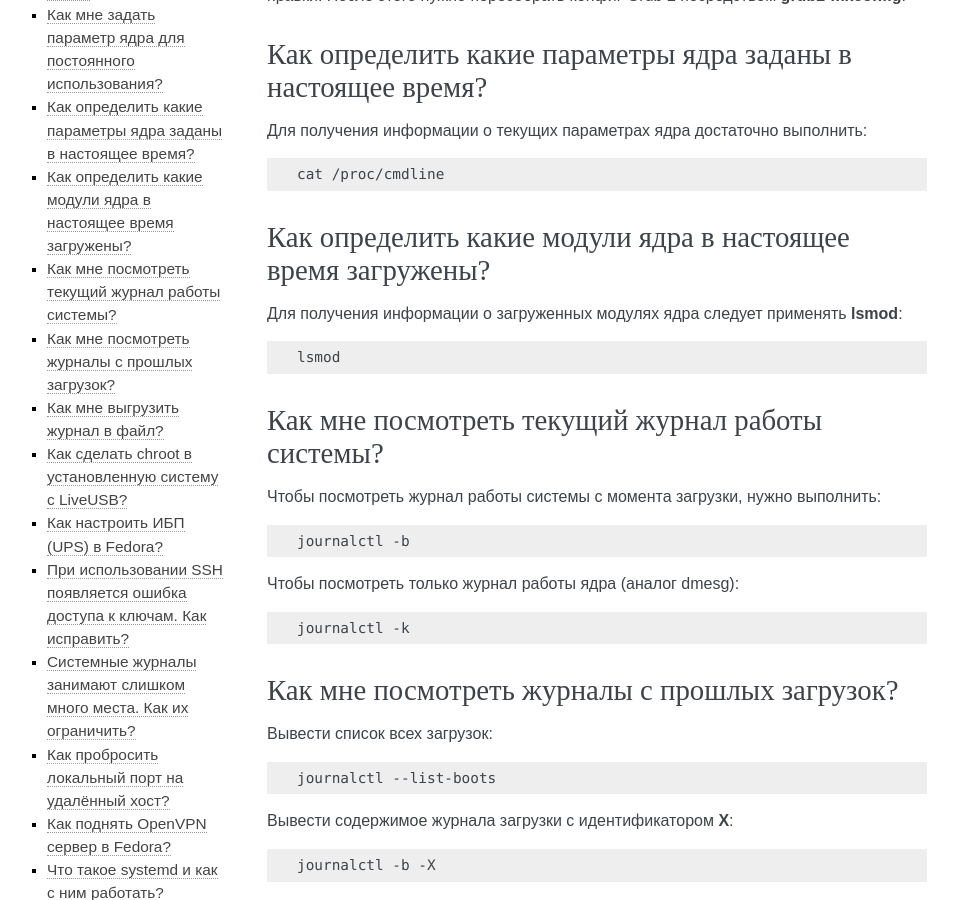
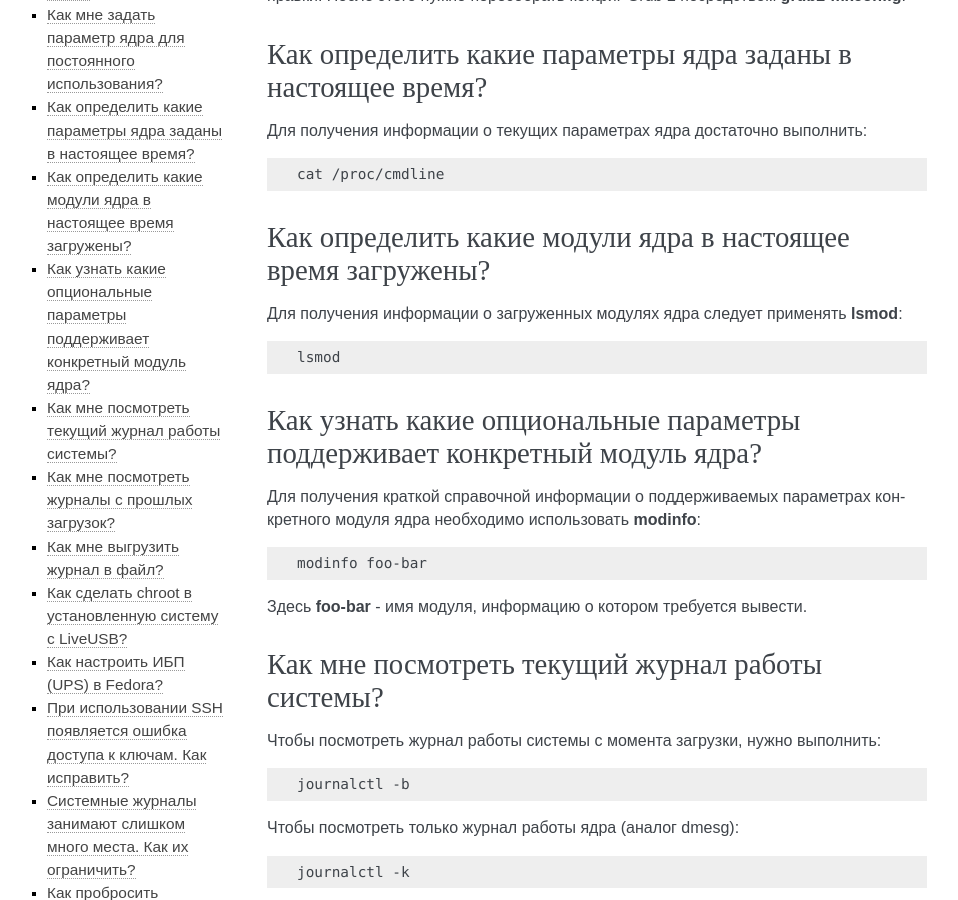
Before and after one commit to RussianFedora/FAQ, a Sphinx documentation site: the page built from source/administration.rst, in a window 1280 px wide and 900 px high, scrolled down 458 px. Shown: the whole window, without its empty margins (153-1111 px from the left). Built offline with Sphinx 7.4.7, drawn with Linux system fonts in a browser that asks for light colours.

```diff
--- a/source/administration.rst
+++ b/source/administration.rst
@@ -50,6 +50,20 @@
 .. code-block:: bash
 
     lsmod
+
+.. index:: kernel, kernel modules
+.. _kernel-modules-help:
+
+Как узнать какие опциональные параметры поддерживает конкретный модуль ядра?
+================================================================================
+
+Для получения краткой справочной информации о поддерживаемых параметрах конкретного модуля ядра необходимо использовать **modinfo**:
+
+.. code-block:: bash
+
+    modinfo foo-bar
+
+Здесь **foo-bar** - имя модуля, информацию о котором требуется вывести.
 
 .. index:: журнал системы, journald
 .. _journal-current:
```
Also changed, not shown: other parts of source/administration.rst (+1 -1 lines).
